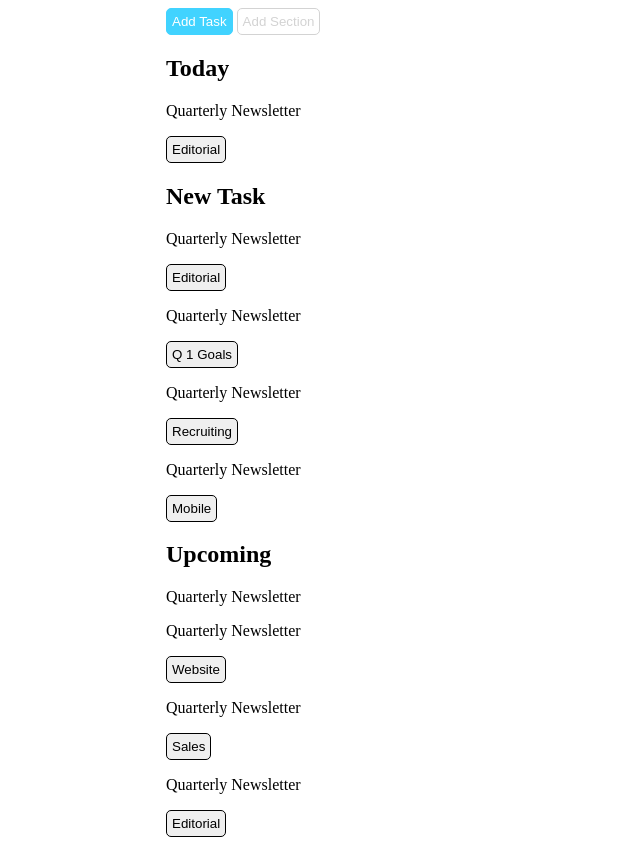
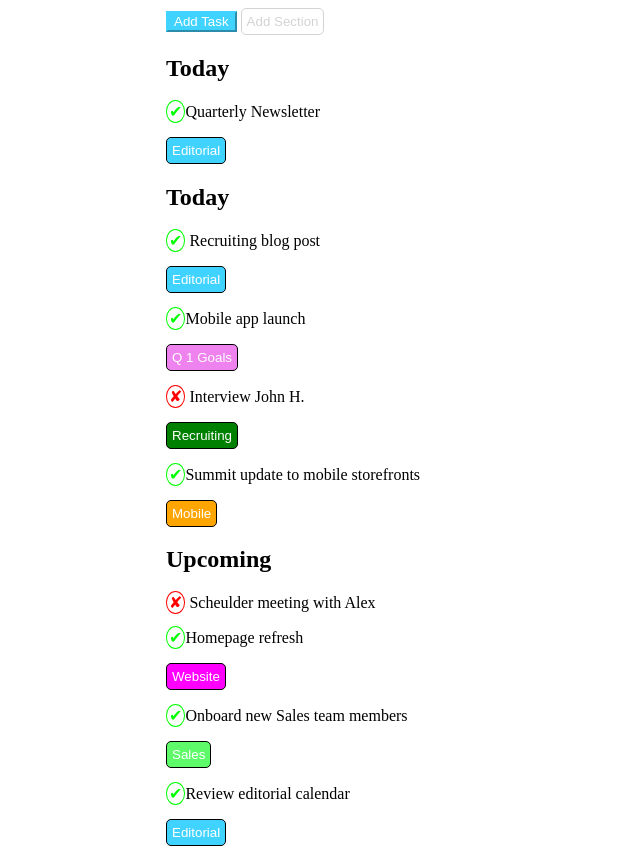
Before and after one commit to Pietro907/html-css-toboolist, a plain HTML site: page index.html in a window 1280 px wide. Shown: the part 80-934 px from the top of the page, without its empty margins (0-640 px from the left). Drawn offline with Linux system fonts and the light colour scheme.

Commit message:
add fix to general color
added fix color button and check

```diff
--- a/index.html
+++ b/index.html
@@ -18,7 +18,7 @@
 
     <main>
         <section>
-            <input id="button_task" class="button" type="button" value="Add Task">
+            <input class="button_task" class="button" type="button" value="Add Task">
             <input id="button_section" class="button" type="button" value="Add Section">
         </section>
 
@@ -28,8 +28,8 @@
 
             <div>
                 <h2>Today</h2>
-                <p> Quarterly Newsletter</p>
-                <input type="button"  class="button" value="Editorial">
+                <p><span class="radius_check lime">&#10004</span>Quarterly Newsletter</p>
+                <input type="button" class="button heavenly" value="Editorial">
             </div>
 
         </section>
@@ -39,24 +39,24 @@
         <section>
 
             <div>
-                <h2>New Task</h2>
-                <p> Quarterly Newsletter</p>
-                <input type="button"  class="button" value="Editorial">
+                <h2>Today</h2>
+                <p><span class="radius_check lime">&#10004</span> Recruiting blog post</p>
+                <input type="button"  class="button heavenly" value="Editorial">
             </div>
 
             <div>
-                <p> Quarterly Newsletter</p>
-                <input type="button"  class="button" value="Q 1 Goals">
+                <p><span class="radius_check lime">&#10004</span>Mobile app launch</p>
+                <input type="button"  class="button violet" value="Q 1 Goals">
             </div>
 
             <div>
-                <p> Quarterly Newsletter</p>
-                <input type="button"  class="button" value="Recruiting">
+                <p><span class="radius_check red">&#10008</span> Interview John H.</p>
+                <input type="button"  class="button green" value="Recruiting">
             </div>
 
             <div>
-                <p> Quarterly Newsletter</p>
-                <input type="button"  class="button" value="Mobile">
+                <p><span class="radius_check lime">&#10004</span>Summit update to mobile storefronts</p>
+                <input type="button"  class="button orange" value="Mobile">
             </div>
 
         </section>
@@ -67,23 +67,23 @@
 
             <div>
                 <h2>Upcoming</h2>
-                <p> Quarterly Newsletter</p>
+                <p><span class="radius_check red">&#10008</span> Scheulder meeting with Alex</p>
             </div>
 
             <div>
-                <p> Quarterly Newsletter</p>
-                <input type="button"  class="button"value="Website">
+                <p><span class="radius_check lime">&#10004</span>Homepage refresh</p>
+                <input type="button"  class="button fuchsia" value="Website">
             </div>
 
             <div>
-                <p> Quarterly Newsletter</p>
-                <input type="button"  class="button" value="Sales">
+                <p><span class="radius_check lime">&#10004</span>Onboard new Sales team members</p>
+                <input type="button"  class="button lightgreen" value="Sales">
             </div>
 
             <div>
-                <p> Quarterly Newsletter</p>
+                <p><span class="radius_check lime">&#10004</span>Review editorial calendar</p>
                 <div class="push">
-                    <input type="button"  class="button" value="Editorial">
+                    <input type="button"  class="button heavenly" value="Editorial">
                 </div>
             </div>
 
--- a/style.css
+++ b/style.css
@@ -17,14 +17,54 @@ main {
     padding: 5px;
 }
 
- #button_task {
+.button_task {
     background-color: rgb(65, 211, 255);
     color: white;
     border-color: rgb(65, 211, 255);
- }
+}
 
  #button_section{
     background-color: white;
     color: lightgray;
     border-color: lightgray;
 }
+
+.violet {
+    background-color: violet;
+    color: white;
+}
+
+.lightgreen {
+    background-color: rgba(3, 247, 19, 0.633);
+    color: white;
+}
+
+.orange {
+    background-color: orange;
+    color: white;
+}
+
+.fuchsia {
+    background-color: fuchsia;
+    color: white;
+}
+
+.green {
+    background-color: green;
+    color: white;
+}
+.heavenly {
+    background-color: rgb(65, 211, 255);
+    color: white;
+}
+.lime {
+    color: lime;
+}
+.red {
+    color: red;
+}
+.lime,.red {
+    border: 1px solid;
+    border-radius: 100%;
+    padding: 2px;
+}
```
